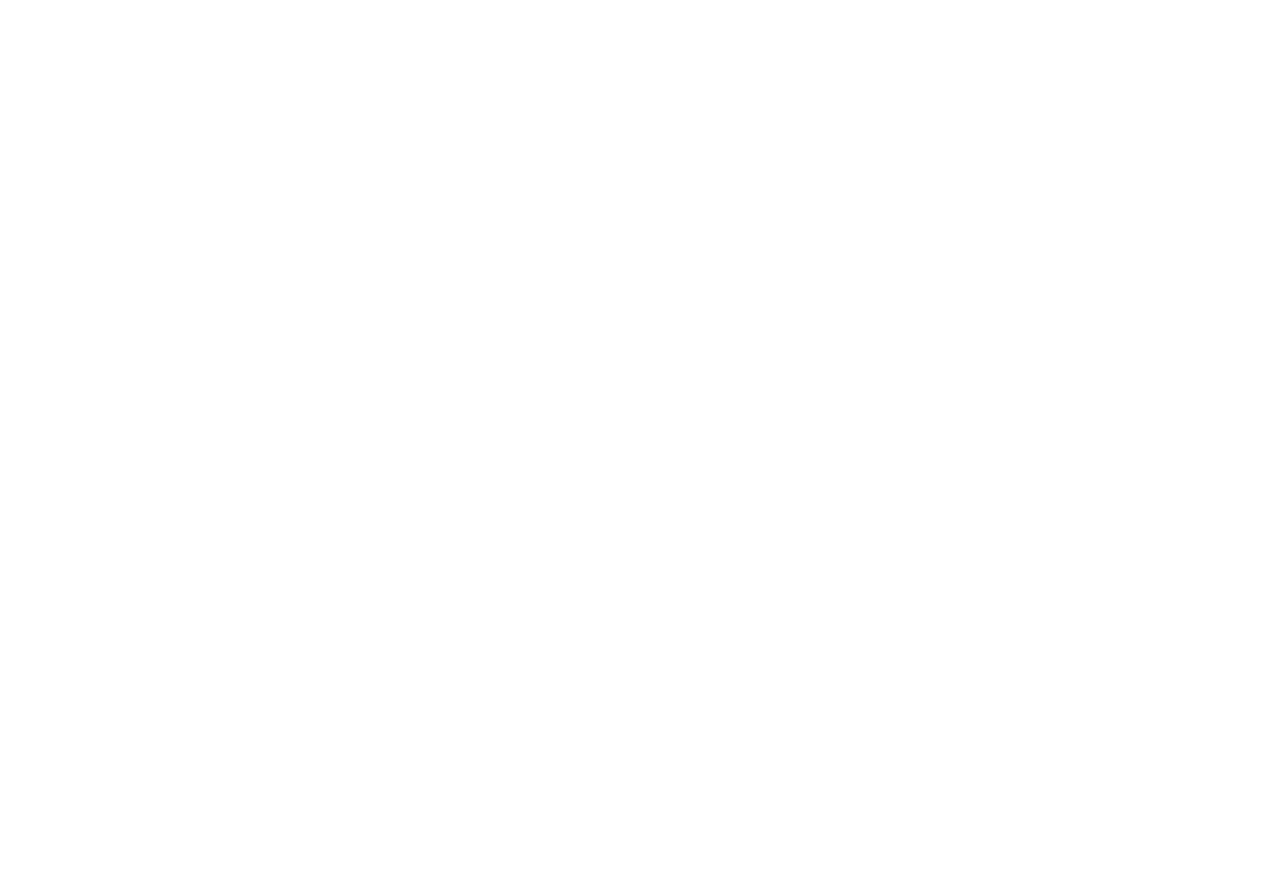
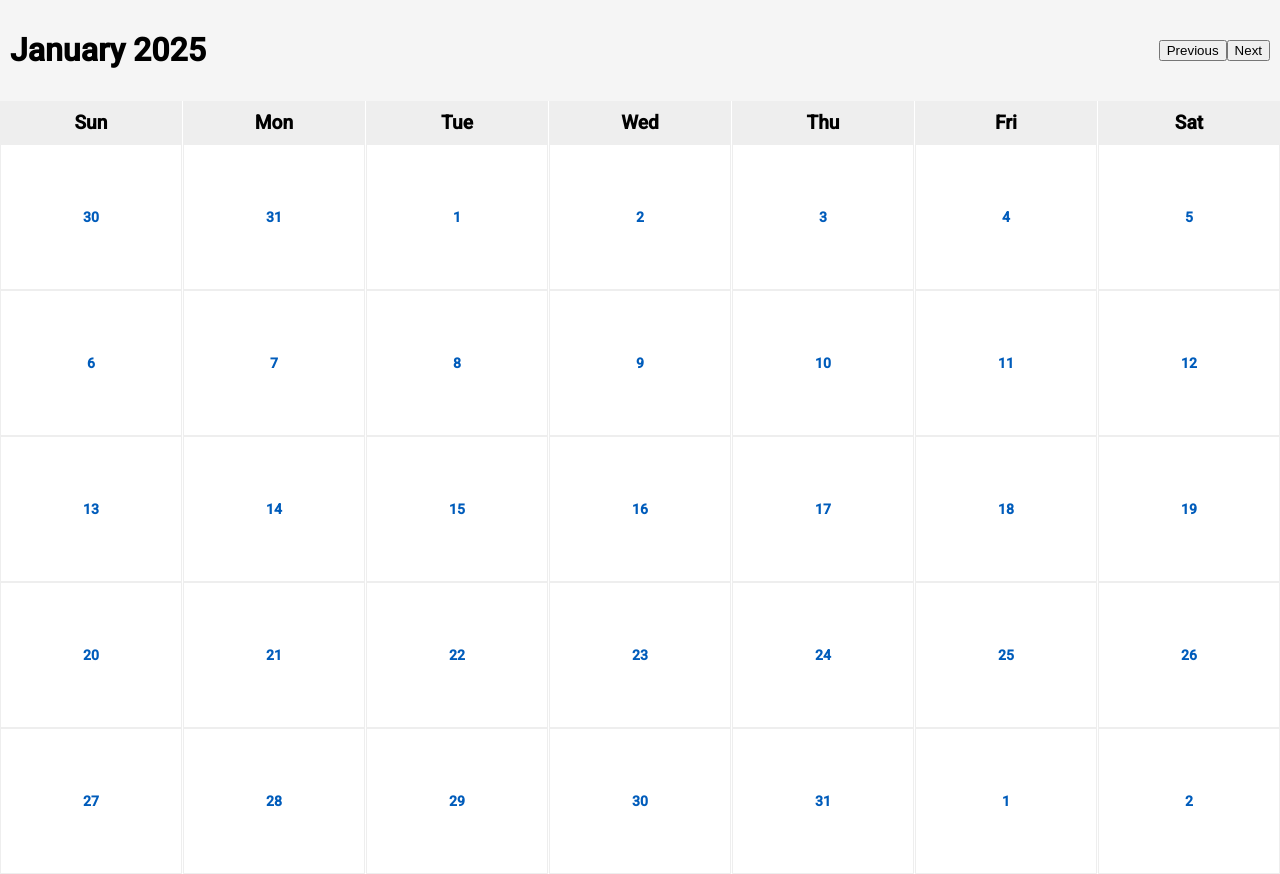
Before and after one commit to sadrzadehsina/angular-calendar, an Angular app: page / in a window 1280 px wide. Before the commit the page ends 800 px from the top, so only its background shows below. Built offline with nearby package versions, Linux system fonts and the light colour scheme.

Commit message:
✨ Add basic layout of calendar

```diff
--- a/src/app/app.component.html
+++ b/src/app/app.component.html
@@ -1,3 +1,2 @@
-<main class="main">
-</main>
+<calendar />
 <router-outlet />
--- a/src/app/app.component.ts
+++ b/src/app/app.component.ts
@@ -1,12 +1,9 @@
 import { Component } from '@angular/core';
 import { RouterOutlet } from '@angular/router';
-
+import { Calendar } from './calendar/calendar.component';
 @Component({
   selector: 'app-root',
-  imports: [RouterOutlet],
+  imports: [RouterOutlet, Calendar],
   templateUrl: './app.component.html',
-  styleUrl: './app.component.css'
 })
-export class AppComponent {
-  title = 'angular';
-}
+export class AppComponent {}
--- /dev/null
+++ b/src/app/calendar/calendar-day.class.ts
@@ -0,0 +1,12 @@
+export class CalendarDay {
+  public date: Date;
+  public isPastDate: boolean;
+  public isToday: boolean;
+
+  constructor(date: Date) {
+    this.date = date;
+    this.isPastDate =
+      date.setHours(0, 0, 0, 0) < new Date().setHours(0, 0, 0, 0);
+    this.isToday = date.setHours(0, 0, 0, 0) == new Date().setHours(0, 0, 0, 0);
+  }
+}
--- /dev/null
+++ b/src/app/calendar/calendar.component.css
@@ -0,0 +1,51 @@
+.calendar {
+  display: flex;
+  flex-direction: column;
+}
+
+.calendar__header {
+  display: flex;
+  justify-content: space-between;
+  align-items: center;
+  padding: 10px;
+  background-color: #f5f5f5;
+}
+
+.calendar__body {
+  display: flex;
+  flex-direction: column;
+}
+
+.calendar__body__days {
+  display: grid;
+  grid-template-columns: repeat(7, 1fr);
+  grid-gap: 1px;
+}
+
+.calendar__body__days__day__title {
+  display: flex;
+  justify-content: center;
+  align-items: center;
+  padding: 10px;
+  font-weight: bold;
+  font-size: 1.2rem;
+  background-color: #eee;
+}
+
+.calendar__body__days__day {
+  display: flex;
+  justify-content: center;
+  align-items: center;
+  background-color: #fff;
+  border: 1px solid #eee;
+}
+
+.calendar__body__days__day__button {
+  display: flex;
+  justify-content: center;
+  align-items: center;
+  width: 100%;
+  height: 100%;
+  cursor: pointer;
+  padding: 4rem 2rem;
+}
--- /dev/null
+++ b/src/app/calendar/calendar.component.html
@@ -0,0 +1,35 @@
+<main class="main">
+  <div class="calendar">
+    <div class="calendar__header">
+      <div class="calendar__header__title">
+        <h1>January 2025</h1>
+      </div>
+      <div class="calendar__header__buttons">
+        <button class="btn btn--primary">Previous</button>
+        <button class="btn btn--primary">Next</button>
+      </div>
+    </div>
+    <div class="calendar__body">
+      <div class="calendar__body__days">
+        <div class="calendar__body__days__day__title">Sun</div>
+        <div class="calendar__body__days__day__title">Mon</div>
+        <div class="calendar__body__days__day__title">Tue</div>
+        <div class="calendar__body__days__day__title">Wed</div>
+        <div class="calendar__body__days__day__title">Thu</div>
+        <div class="calendar__body__days__day__title">Fri</div>
+        <div class="calendar__body__days__day__title">Sat</div>
+      </div>
+      @for (row of calendarDays | chunk : 7; track $index) {
+      <div class="calendar__body__days">
+        @for (day of row; track $index) {
+        <div class="calendar__body__days__day">
+          <button mat-button class="calendar__body__days__day__button">
+            <strong>{{ day!.date.getDate() }}</strong>
+          </button>
+        </div>
+        }
+      </div>
+      }
+    </div>
+  </div>
+</main>
--- /dev/null
+++ b/src/app/calendar/calendar.component.ts
@@ -0,0 +1,53 @@
+import { Component, OnInit } from '@angular/core';
+import {MatButtonModule} from '@angular/material/button';
+import { CalendarDay } from './calendar-day.class';
+import { ChunkPipe } from '../pipes/chunk-pipe';
+
+@Component({
+  selector: 'calendar',
+  templateUrl: './calendar.component.html',
+  styleUrl: './calendar.component.css',
+  imports: [ChunkPipe, MatButtonModule],
+})
+export class Calendar implements OnInit {
+  public calendarDays: CalendarDay[] = [];
+
+  ngOnInit(): void {
+    this.generateCalendarDays();
+  }
+
+  private generateCalendarDays(): void {
+    const numberOfDaysToShow = 35;
+
+    this.calendarDays = [];
+
+    const today: Date = new Date();
+
+    const startDateOfCalendar = this.getStartDateOfCalendar(today);
+
+    let dateToAdd = startDateOfCalendar;
+
+    this.calendarDays.push(new CalendarDay(new Date(dateToAdd)));
+
+    for (let i = 0; i < numberOfDaysToShow; i++) {
+      dateToAdd = new Date(dateToAdd.setDate(dateToAdd.getDate() + 1));
+      this.calendarDays.push(new CalendarDay(new Date(dateToAdd)));
+    }
+  }
+
+  private getStartDateOfCalendar(date: Date) {
+    let lastDayOfPreviousMonth = new Date(date.setDate(0));
+
+    let startDateOfCalendar: Date = lastDayOfPreviousMonth;
+
+    if (startDateOfCalendar.getDay() != 1) {
+      do {
+        startDateOfCalendar = new Date(
+          startDateOfCalendar.setDate(startDateOfCalendar.getDate() - 1)
+        );
+      } while (startDateOfCalendar.getDay() != 1);
+    }
+
+    return startDateOfCalendar;
+  }
+}
--- /dev/null
+++ b/src/app/pipes/chunk-pipe.ts
@@ -0,0 +1,23 @@
+import { Pipe, PipeTransform } from '@angular/core';
+import { CalendarDay } from '../calendar/calendar-day.class';
+
+@Pipe({
+  name: 'chunk',
+})
+export class ChunkPipe implements PipeTransform {
+  transform(calendarDaysArray: CalendarDay[], chunkSize: number): any {
+
+    let calendarDays: CalendarDay[][] = [];
+    let weekDays: CalendarDay[] = [];
+
+    calendarDaysArray.map((day, index) => {
+      weekDays.push(day);
+      if (++index % chunkSize === 0) {
+        calendarDays.push(weekDays);
+        weekDays = [];
+      }
+    });
+
+    return calendarDays;
+  }
+}
--- a/src/styles.css
+++ b/src/styles.css
@@ -2,3 +2,54 @@
 
 html, body { height: 100%; }
 body { margin: 0; font-family: Roboto, "Helvetica Neue", sans-serif; }
+
+
+.calendar-table {
+  border-collapse: collapse;
+  width: 100%;
+  max-width: 100%;
+  margin-bottom: 1rem;
+  border: 1px solid #dee2e6;
+  background-color: #fff;
+}
+
+.calendar-table thead th {
+  vertical-align: bottom;
+  border-bottom: 2px solid #dee2e6;
+  width: 14.2%;
+}
+
+.calendar-table td, .calendar-table th {
+  border: 1px solid #dee2e6;
+}
+
+.calendar-table td, .calendar-table th {
+  padding: .75rem;
+  vertical-align: top;
+  border-top: 1px solid #dee2e6;
+}
+
+.calendar-day {
+  height: 12vh;
+  max-height: 12vh;
+  cursor: pointer;
+}
+
+.calendar-items-wrapper {
+  margin-left: -10px;
+  margin-right: -10px;
+  overflow-y: auto;
+  max-height: calc(100% - 20px);
+}
+
+.calendar-day.past-date {
+  background-color: rgb(248, 248, 248);
+}
+
+.calendar-day:hover {
+  background-color: rgb(248, 248, 248);
+}
+
+.blue-date {
+  color: rgb(16, 110, 190);
+}
--- a/tsconfig.app.json
+++ b/tsconfig.app.json
@@ -4,7 +4,8 @@
   "extends": "./tsconfig.json",
   "compilerOptions": {
     "outDir": "./out-tsc/app",
-    "types": []
+    "types": [],
+    "noImplicitAny": false
   },
   "files": [
     "src/main.ts"
```
Also changed, not shown: src/app/app.component.css (deleted), 1 other file (tests, documents, lock files or other folders).
